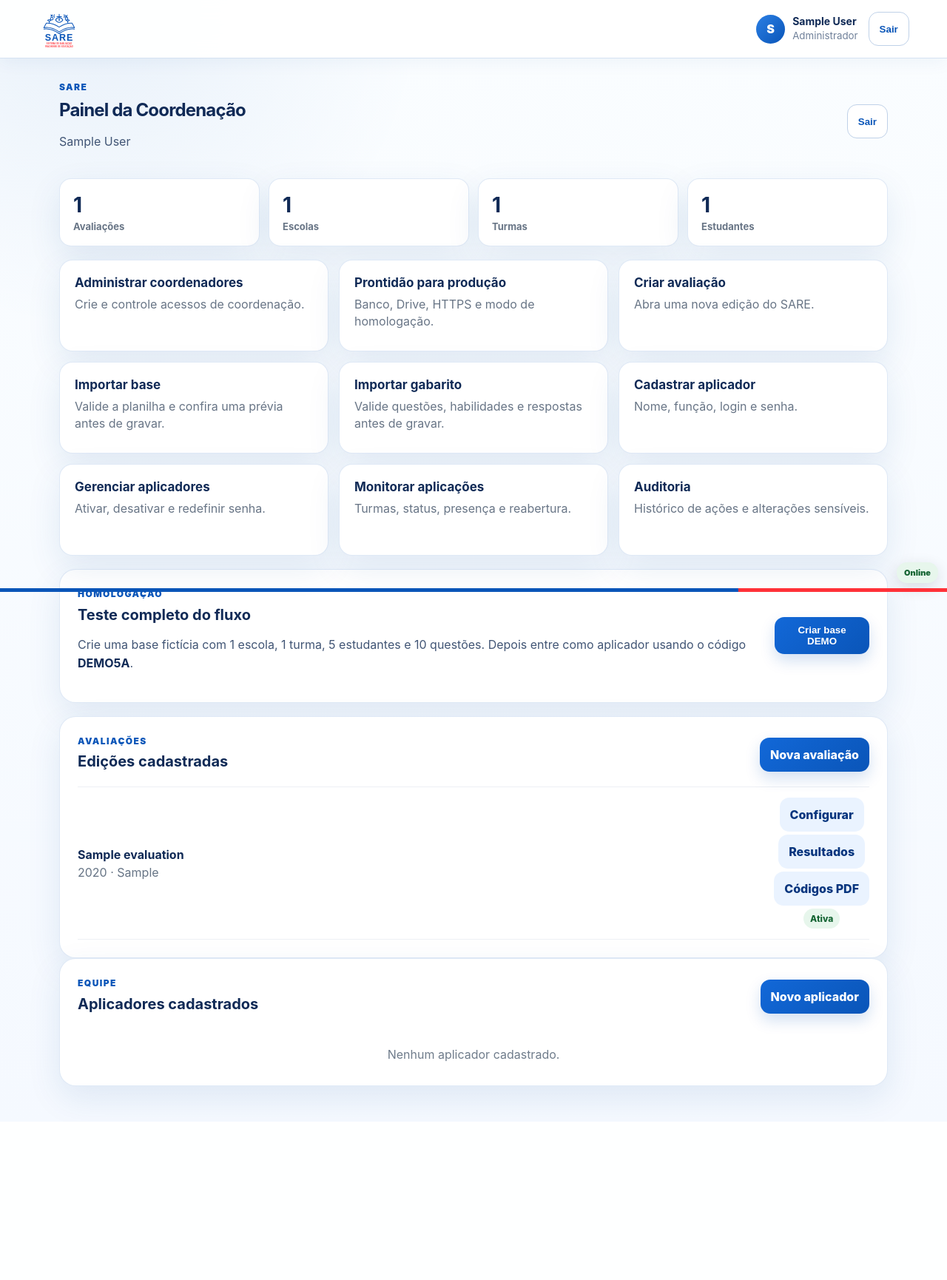
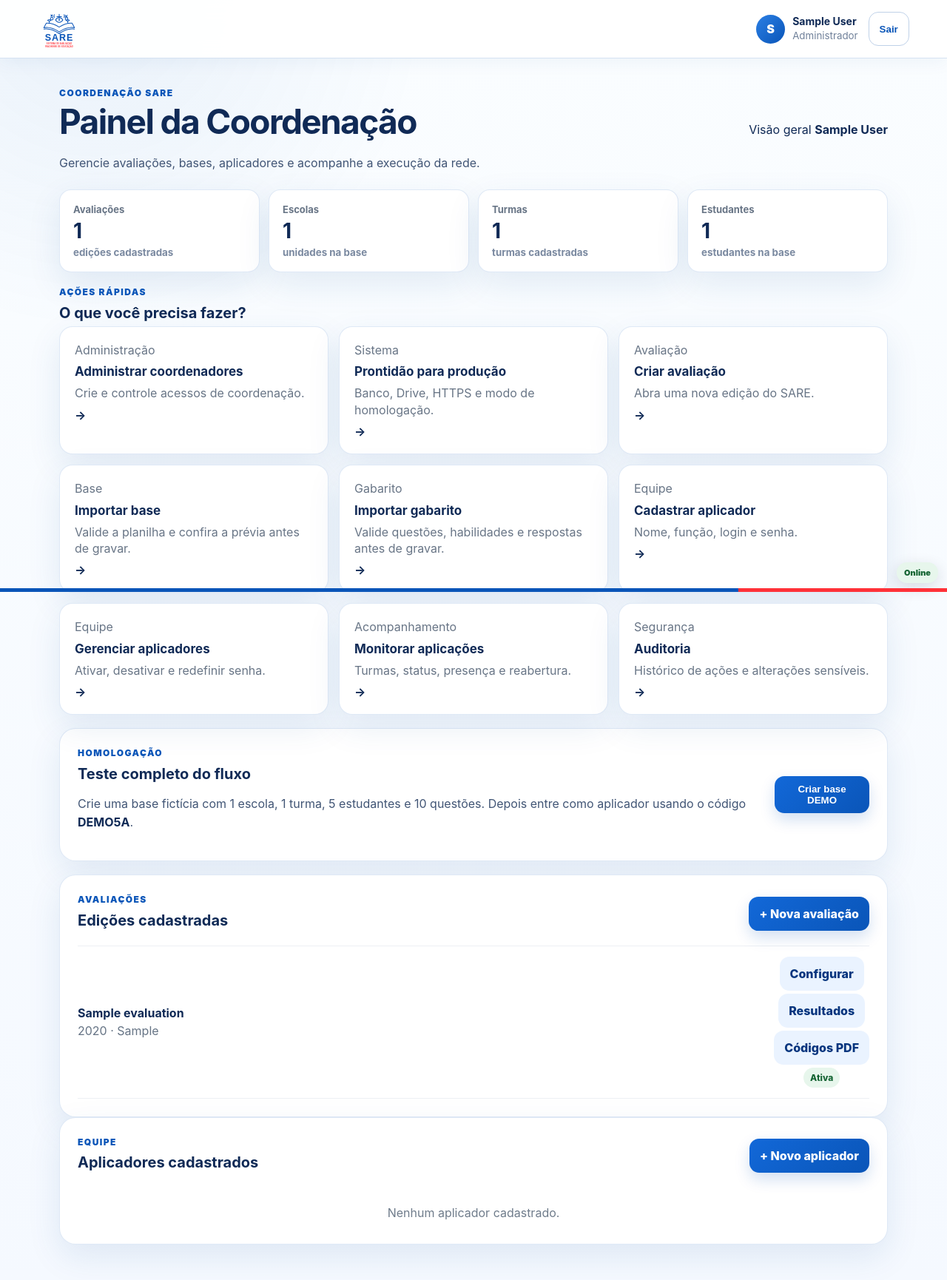
Before and after one commit to Marcosadriano7506/SARE2026, a Flask app: page /coordenacao/ in a window 1280 px wide. Shown: the whole page at 74% size. Before the commit the page ends 1507 px from the top, so only its background shows below. Run offline with Flask 3, Linux system fonts and the light colour scheme; a user stored in the database is signed in; tables that the repository leaves empty hold one stand-in row (values such as "Sample post").

Commit message:
ux: polish coordinator dashboard

```diff
--- a/app/templates/coordinator/dashboard.html
+++ b/app/templates/coordinator/dashboard.html
@@ -1,68 +1,93 @@
 {% extends "base.html" %}
 {% block title %}Coordenação — SARE{% endblock %}
 {% block content %}
-<section class="shell">
-  <header class="topbar">
+<section class="shell coordinator-shell">
+  <header class="page-heading coordinator-heading">
     <div>
-      <p class="eyebrow">SARE</p>
+      <p class="eyebrow">Coordenação SARE</p>
       <h1>Painel da Coordenação</h1>
-      <p>{{ current_user.name }}</p>
+      <p>Gerencie avaliações, bases, aplicadores e acompanhe a execução da rede.</p>
     </div>
-    <form action="{{ url_for('auth.logout') }}" method="post">
-      <input type="hidden" name="csrf_token" value="{{ csrf_token() }}">
-      <button class="button ghost compact" type="submit">Sair</button>
-    </form>
+    <div class="coordinator-heading-badge">
+      <span>Visão geral</span>
+      <strong>{{ current_user.name }}</strong>
+    </div>
   </header>
 
-  <div class="metrics-grid">
-    <div class="metric-card"><strong>{{ metrics.evaluations }}</strong><span>Avaliações</span></div>
-    <div class="metric-card"><strong>{{ metrics.schools }}</strong><span>Escolas</span></div>
-    <div class="metric-card"><strong>{{ metrics.classes }}</strong><span>Turmas</span></div>
-    <div class="metric-card"><strong>{{ metrics.students }}</strong><span>Estudantes</span></div>
+  <div class="metrics-grid coordinator-metrics">
+    <div class="metric-card accent-blue"><span>Avaliações</span><strong>{{ metrics.evaluations }}</strong><small>edições cadastradas</small></div>
+    <div class="metric-card accent-green"><span>Escolas</span><strong>{{ metrics.schools }}</strong><small>unidades na base</small></div>
+    <div class="metric-card accent-violet"><span>Turmas</span><strong>{{ metrics.classes }}</strong><small>turmas cadastradas</small></div>
+    <div class="metric-card accent-red"><span>Estudantes</span><strong>{{ metrics.students }}</strong><small>estudantes na base</small></div>
   </div>
 
-  <div class="action-grid">
+  <section class="dashboard-section-heading">
+    <div>
+      <p class="eyebrow">Ações rápidas</p>
+      <h2>O que você precisa fazer?</h2>
+    </div>
+  </section>
+
+  <div class="action-grid coordinator-actions">
     {% if current_user.role.value == 'ADMIN' %}
     <a class="action-card" href="{{ url_for('admin.dashboard') }}">
+      <span class="action-kicker">Administração</span>
       <strong>Administrar coordenadores</strong>
       <span>Crie e controle acessos de coordenação.</span>
+      <b>→</b>
     </a>
     <a class="action-card" href="{{ url_for('system_admin.index') }}">
+      <span class="action-kicker">Sistema</span>
       <strong>Prontidão para produção</strong>
       <span>Banco, Drive, HTTPS e modo de homologação.</span>
+      <b>→</b>
     </a>
     {% endif %}
     <a class="action-card" href="{{ url_for('coordinator.create_evaluation') }}">
+      <span class="action-kicker">Avaliação</span>
       <strong>Criar avaliação</strong>
       <span>Abra uma nova edição do SARE.</span>
+      <b>→</b>
     </a>
     <a class="action-card" href="{{ url_for('roster_preview.index') }}">
+      <span class="action-kicker">Base</span>
       <strong>Importar base</strong>
-      <span>Valide a planilha e confira uma prévia antes de gravar.</span>
+      <span>Valide a planilha e confira a prévia antes de gravar.</span>
+      <b>→</b>
     </a>
     <a class="action-card" href="{{ url_for('answer_key_preview.index') }}">
+      <span class="action-kicker">Gabarito</span>
       <strong>Importar gabarito</strong>
       <span>Valide questões, habilidades e respostas antes de gravar.</span>
+      <b>→</b>
     </a>
     <a class="action-card" href="{{ url_for('coordinator.create_applicator') }}">
+      <span class="action-kicker">Equipe</span>
       <strong>Cadastrar aplicador</strong>
       <span>Nome, função, login e senha.</span>
+      <b>→</b>
     </a>
     <a class="action-card" href="{{ url_for('applicator_management.index') }}">
+      <span class="action-kicker">Equipe</span>
       <strong>Gerenciar aplicadores</strong>
       <span>Ativar, desativar e redefinir senha.</span>
+      <b>→</b>
     </a>
     <a class="action-card" href="{{ url_for('coordinator.applications') }}">
+      <span class="action-kicker">Acompanhamento</span>
       <strong>Monitorar aplicações</strong>
       <span>Turmas, status, presença e reabertura.</span>
+      <b>→</b>
     </a>
     <a class="action-card" href="{{ url_for('audit.index') }}">
+      <span class="action-kicker">Segurança</span>
       <strong>Auditoria</strong>
       <span>Histórico de ações e alterações sensíveis.</span>
+      <b>→</b>
     </a>
   </div>
 
-  <section class="panel demo-panel">
+  <section class="panel demo-panel coordinator-demo">
     <div>
       <p class="eyebrow">Homologação</p>
       <h2>Teste completo do fluxo</h2>
@@ -71,25 +96,26 @@
         Depois entre como aplicador usando o código <strong>{{ demo_class_code }}</strong>.
       </p>
     </div>
-    <form action="{{ url_for('coordinator.create_demo') }}" method="post">
+    <form action="{{ url_for('coordinator.create_demo') }}" method="post"
+          data-submit-lock data-loading-text="Criando base...">
       <input type="hidden" name="csrf_token" value="{{ csrf_token() }}">
-      <button class="button primary compact" type="submit">Criar base DEMO</button>
+      <button class="button primary compact" type="submit" data-loading-text="Criando base...">Criar base DEMO</button>
     </form>
   </section>
 
-  <section class="panel">
+  <section class="panel coordinator-list-panel">
     <div class="panel-heading">
       <div>
         <p class="eyebrow">Avaliações</p>
         <h2>Edições cadastradas</h2>
       </div>
-      <a class="button primary compact" href="{{ url_for('coordinator.create_evaluation') }}">Nova avaliação</a>
+      <a class="button primary compact" href="{{ url_for('coordinator.create_evaluation') }}">+ Nova avaliação</a>
     </div>
 
     {% if evaluations %}
       <div class="list">
         {% for evaluation in evaluations %}
-          <div class="list-row">
+          <div class="list-row coordinator-list-row">
             <div>
               <strong>{{ evaluation.name }}</strong>
               <span>{{ evaluation.school_year }}{% if evaluation.edition %} · {{ evaluation.edition }}{% endif %}</span>
@@ -110,19 +136,19 @@
     {% endif %}
   </section>
 
-  <section class="panel">
+  <section class="panel coordinator-list-panel">
     <div class="panel-heading">
       <div>
         <p class="eyebrow">Equipe</p>
         <h2>Aplicadores cadastrados</h2>
       </div>
-      <a class="button primary compact" href="{{ url_for('coordinator.create_applicator') }}">Novo aplicador</a>
+      <a class="button primary compact" href="{{ url_for('coordinator.create_applicator') }}">+ Novo aplicador</a>
     </div>
 
     {% if applicators %}
       <div class="list">
         {% for user in applicators %}
-          <div class="list-row">
+          <div class="list-row coordinator-list-row">
             <div>
               <strong>{{ user.name }}</strong>
               <span>{{ user.job_title or "Função não informada" }} · {{ user.username }}</span>
```
